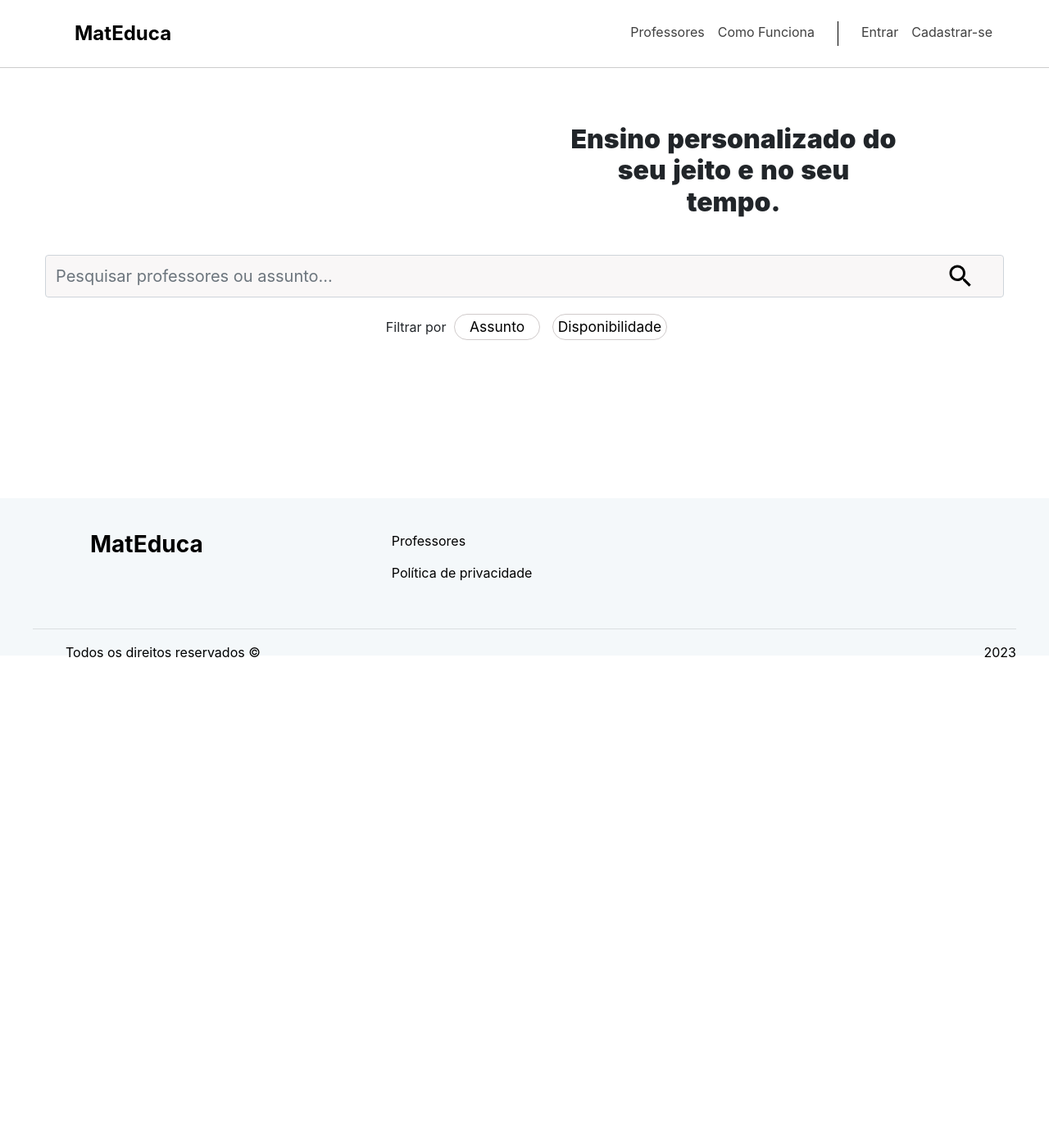
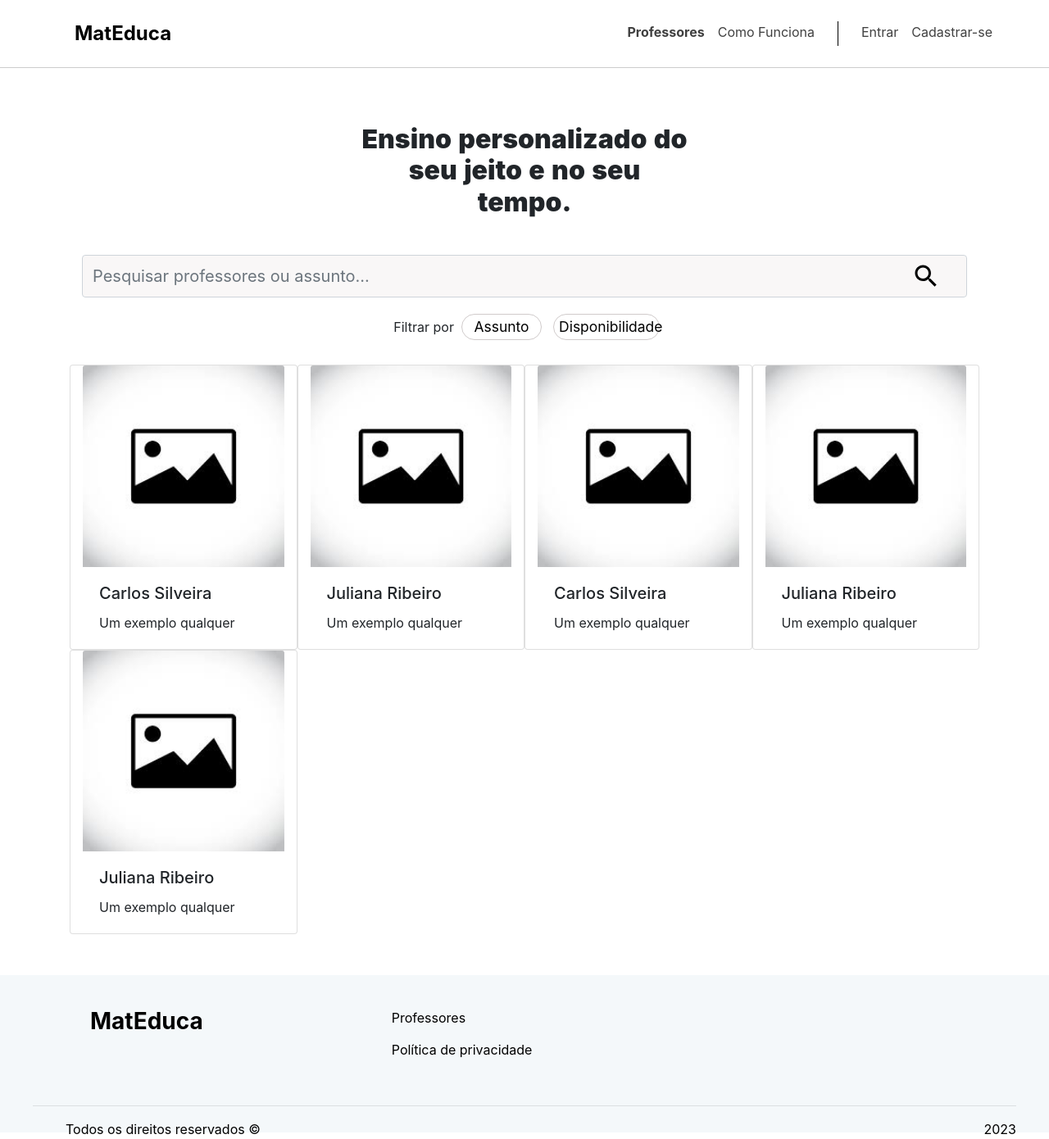
Before and after one commit to WaddFranklin/PDS-MatEduca, a Laravel app: page / in a window 1280 px wide. Shown: the whole page at 82% size. Before the commit the page ends 803 px from the top, so only its background shows below. Run offline with Laravel 10, Linux system fonts and the light colour scheme; some libraries are stand-ins or nearby versions.

Commit message:
Adicionando os esqueletos dos cards dos professores e ajeitando umas boas práticas

```diff
--- a/public/css/footer_style.css
+++ b/public/css/footer_style.css
@@ -3,10 +3,11 @@ footer {
     background-color: #f4f8fa;
     color: #000;
     padding: 40px;
-    position: absolute;
-    bottom: 0;
+    position: relative;
     width: 100%;
     height: 24vh;
+
+    margin-top: 50px;
 }
 
 footer p {
--- a/public/css/header_style.css
+++ b/public/css/header_style.css
@@ -1,7 +1,7 @@
 body{
-    min-height: 100vh;
-    padding-bottom: 100px;
-    position: relative;
+    margin: 0;
+    padding: 0;
+    height: 100%;
 }
 header{
     background-color: #fff;
@@ -23,8 +23,8 @@ header{
 #navbar a.nav-link{
     color: rgba(0, 0, 0, 0.75);
 }
-a.nav-link .active{
-    color: #000;
+a.nav-link.active{
+    color: rgba(0, 0, 0, 1);
     font-weight: bolder;
 }
 #navbar a.navbar-brand{
--- a/public/css/index.css
+++ b/public/css/index.css
@@ -1,5 +1,5 @@
 #title-container{
-    margin: 45px 675px;
+    margin: 45px auto;
     max-width: 440px;
     padding-top: 20px;
     word-spacing: 2px;
--- a/public/js/script.js
+++ b/public/js/script.js
@@ -9,9 +9,6 @@ function activePage(){
         console.log(`${navLinkPathname} é o mesmo que ${windowsPathname}?`);
 
         if(windowsPathname === navLinkPathname || (windowsPathname === '/welcome.blade.php' && navLinkPathname === '/'))navlink.classList.add('active');
-        else{
-            if(navlink.classList.contains('active'))navlink.classList.remove('active');
-        }
     })
 
 }
--- a/resources/views/layouts/main.blade.php
+++ b/resources/views/layouts/main.blade.php
@@ -18,7 +18,6 @@
         <link href="/css/index.css" rel="stylesheet">
 
         <!-- Js -->
-        <script src="/js/script.js"></script>
 
     </head>
     <body>
@@ -37,15 +36,15 @@
                             </li>
 
                             <li class="nav-item">
-                                <a href="#" class="nav-link">Como Funciona</a>
+                                <a href="/help" class="nav-link">Como Funciona</a>
                             </li>
                             <div class="vertical-divider"></div>
                             <li class="nav-item">
-                                <a href="#" class="nav-link">Entrar</a>
+                                <a href="/login" class="nav-link">Entrar</a>
                             </li>
 
                             <li class="nav-item">
-                                <a href="#" class="nav-link">Cadastrar-se</a>
+                                <a href="/cadastro" class="nav-link">Cadastrar-se</a>
                             </li>
                         </ul>
                     </div>
@@ -66,6 +65,7 @@
         </div>
 
       </div>
+
         <hr />
         <div class="rodape-down">
             <p>Todos os direitos reservados &copy;</p>
@@ -73,5 +73,6 @@
         </div>
     </footer>
             <script src="https://unpkg.com/ionicons@5.1.2/dist/ionicons.js"></script>
+            <script src= 'js/script.js'></script>
     </body>
 </html>
--- a/resources/views/welcome.blade.php
+++ b/resources/views/welcome.blade.php
@@ -4,11 +4,14 @@
 
 @section('content')
 
+<!-- Para ativar a div container é so descomentar as linhas de códigos-->
+<div class="container">
+
     <div id = "title-container" class ="col-md-12 ">
         <h3>Ensino personalizado do seu jeito e no seu tempo.</h3>
     </div>
+
     <div id="search-container" class="col-md-12">
-
         <form action="" id="search-form">
             <input name = "search" type="text" class="form-control" id ="search-input" placeholder="Pesquisar professores ou assunto...">
             <div class="filter-container">
@@ -18,4 +21,53 @@
             </div>
         </form>
     </div>
+
+        <div id="professors-container" class="col-md-12">
+
+            <div id="cards-container" class="row">
+
+                    <div class="card col-md-3">
+                        <img  class ="card-img-top" src="/img/cardBackground.jpeg" alt="imagem de fundo">
+                        <div class="card-body">
+                            <h5 class="card-title">Carlos Silveira</h5>
+                            <p class="card-text">Um exemplo qualquer</p>
+                        </div>
+                    </div>
+
+                    <div class="card col-md-3">
+                        <img  class ="card-img-top" src="/img/cardBackground.jpeg" alt="imagem de fundo">
+                        <div class="card-body">
+                            <h5 class="card-title">Juliana Ribeiro</h5>
+                            <p class="card-text">Um exemplo qualquer</p>
+                        </div>
+                    </div>
+
+                    <div class="card col-md-3">
+                        <img  class ="card-img-top" src="/img/cardBackground.jpeg" alt="imagem de fundo">
+                        <div class="card-body">
+                            <h5 class="card-title">Carlos Silveira</h5>
+                            <p class="card-text">Um exemplo qualquer</p>
+                        </div>
+                    </div>
+
+                    <div class="card col-md-3">
+                        <img  class ="card-img-top" src="/img/cardBackground.jpeg" alt="imagem de fundo">
+                        <div class="card-body">
+                            <h5 class="card-title">Juliana Ribeiro</h5>
+                            <p class="card-text">Um exemplo qualquer</p>
+                        </div>
+                    </div>
+
+                    <div class="card col-md-3">
+                        <img  class ="card-img-top" src="/img/cardBackground.jpeg" alt="imagem de fundo">
+                        <div class="card-body">
+                            <h5 class="card-title">Juliana Ribeiro</h5>
+                            <p class="card-text">Um exemplo qualquer</p>
+                        </div>
+                    </div>
+
+
+            </div>
+        </div>
+</div>
 @endsection
```
Also changed, not shown: public/img/cardBackground.jpeg (added). Lines whose indentation alone changed are shown as unchanged.
